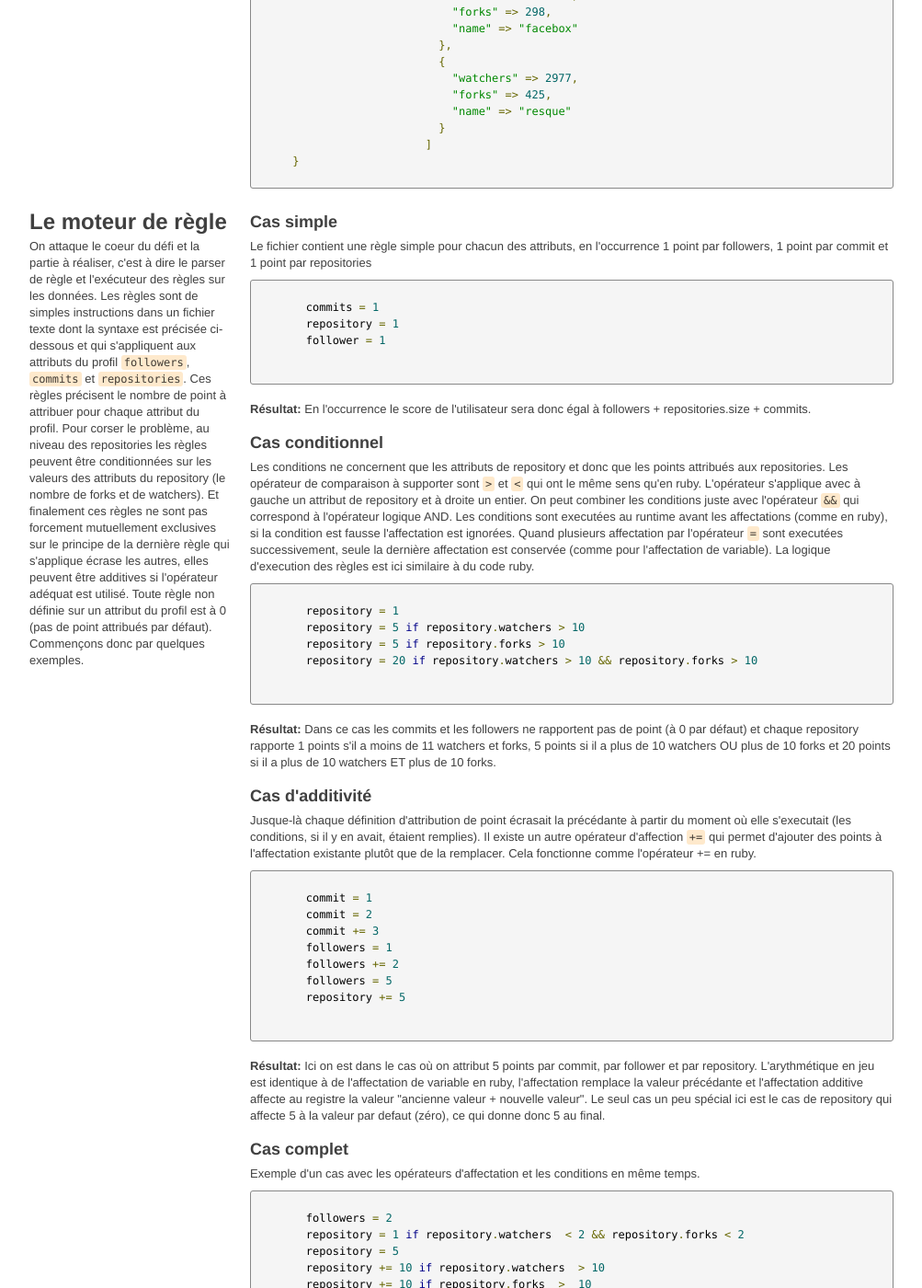
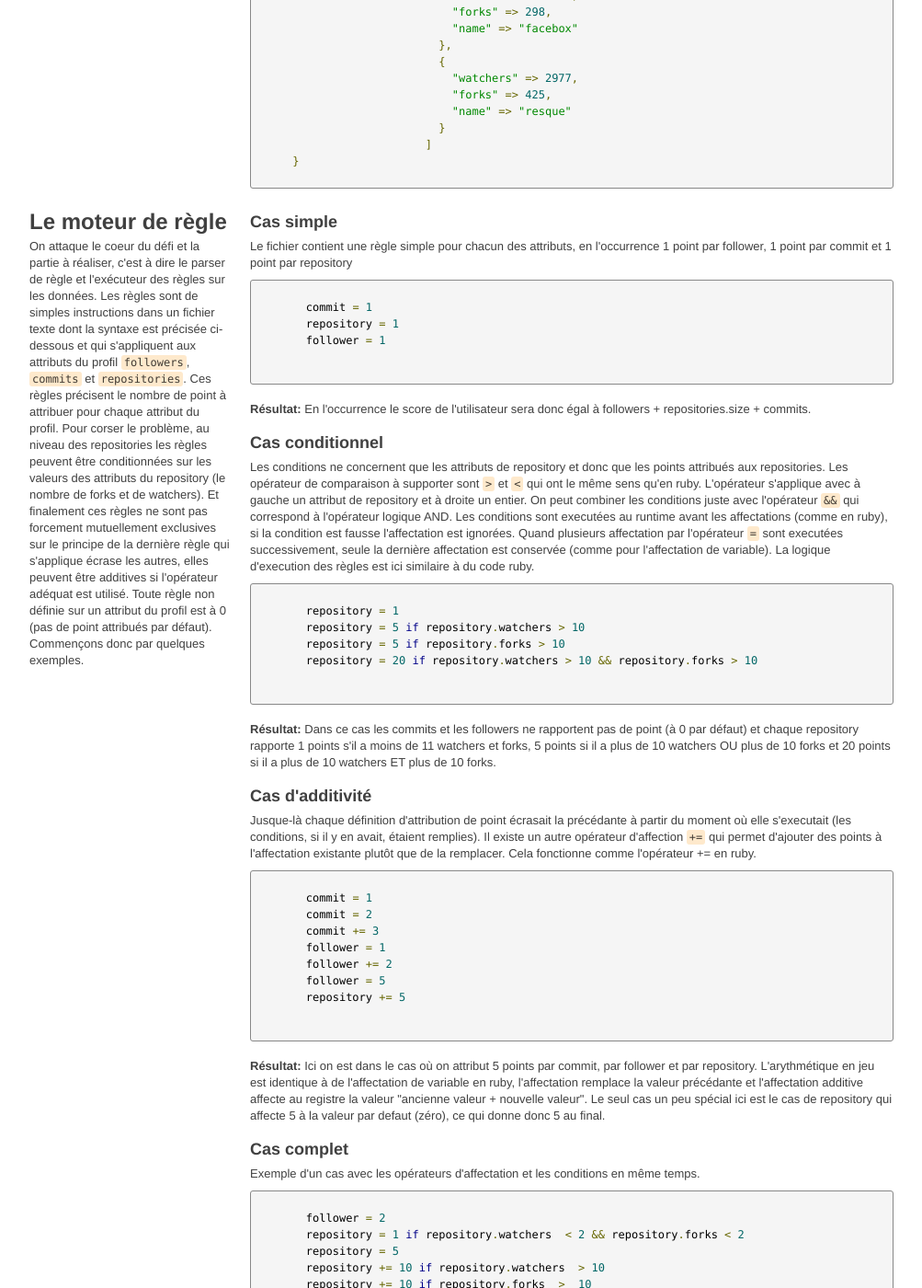
Before and after one commit to nel/nel.github.com, a Jekyll site: the page built from index.html, in a window 1280 px wide and 1400 px high, scrolled down 1579 px. Shown: the whole window at 92% size, without its empty margins (138-1141 px from the left). Built offline with Jekyll 4.4.1, drawn with Linux system fonts in a browser that asks for light colours; comment, search, counter and statistics services are not loaded.

Commit message:
fix: problem with inconsistent commit/commits follower/followers

```diff
--- a/index.html
+++ b/index.html
@@ -134,10 +134,10 @@ layout: default
     </div>
     <div class="span12">
       <h3>Cas simple</h3>
-      <p>Le fichier contient une règle simple pour chacun des attributs, en l'occurrence 1 point par followers, 1 point par commit et 1 point par repositories</p>
+      <p>Le fichier contient une règle simple pour chacun des attributs, en l'occurrence 1 point par follower, 1 point par commit et 1 point par repository</p>
       <pre class="prettyprint">
 
-        commits = 1
+        commit = 1
         repository = 1
         follower = 1
 
@@ -165,9 +165,9 @@ layout: default
         commit = 1
         commit = 2
         commit += 3
-        followers = 1
-        followers += 2
-        followers = 5
+        follower = 1
+        follower += 2
+        follower = 5
         repository += 5
 
       </pre>
@@ -180,7 +180,7 @@ layout: default
 
       <pre class="prettyprint">
 
-        followers = 2
+        follower = 2
         repository = 1 if repository.watchers  &lt; 2 &amp;&amp; repository.forks &lt; 2
         repository = 5
         repository += 10 if repository.watchers  &gt; 10
@@ -203,7 +203,7 @@ layout: default
         </thead>
         <tbody>
           <tr>
-            <td><code>repository</code> , <code>followers</code> , <code>commit</code></td>
+            <td><code>repository</code> , <code>follower</code> , <code>commit</code></td>
             <td>Registre de point</td>
             <td>Ces registres définisse la valeur en point de l'object courant</td>
           </tr>
```
